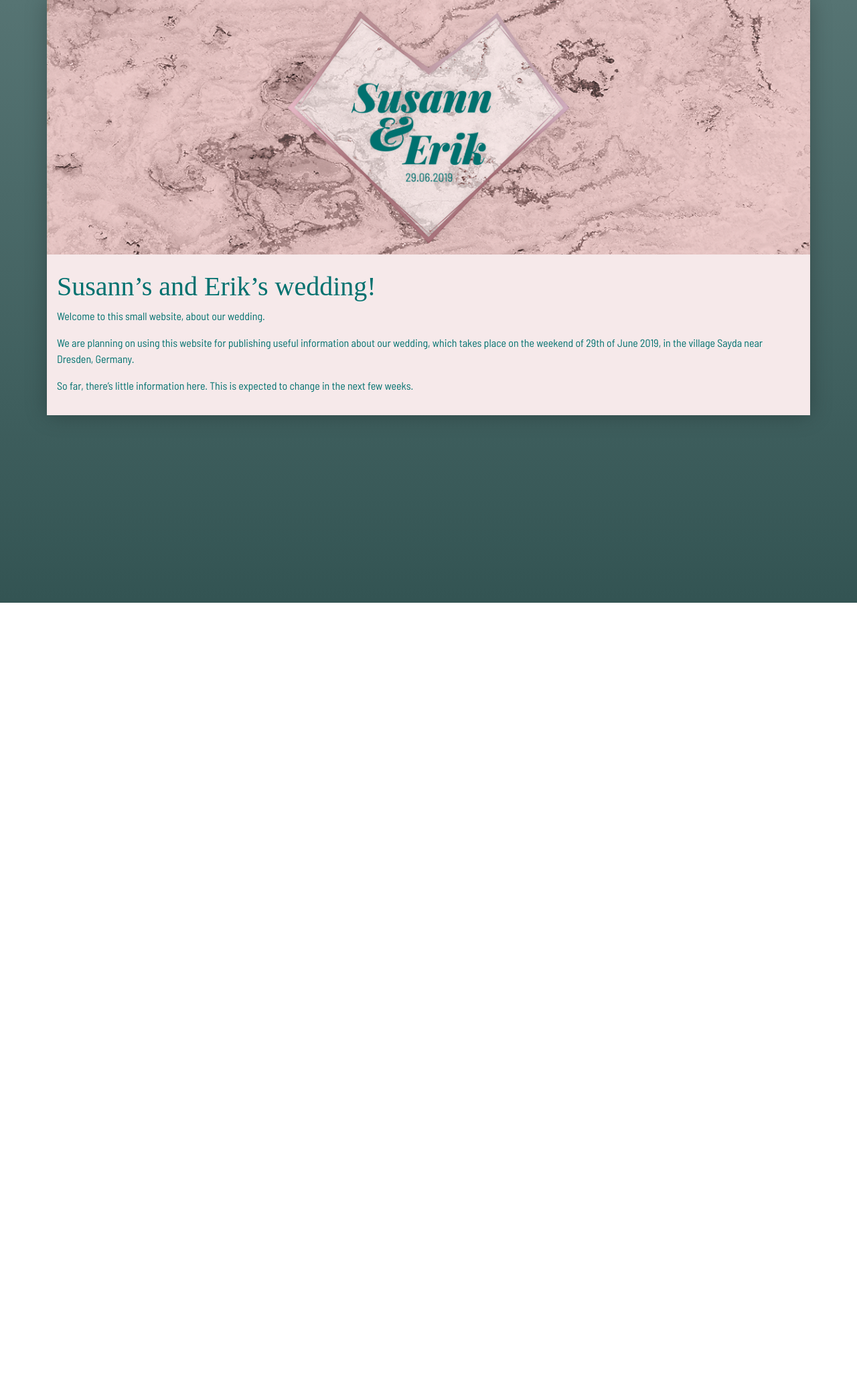
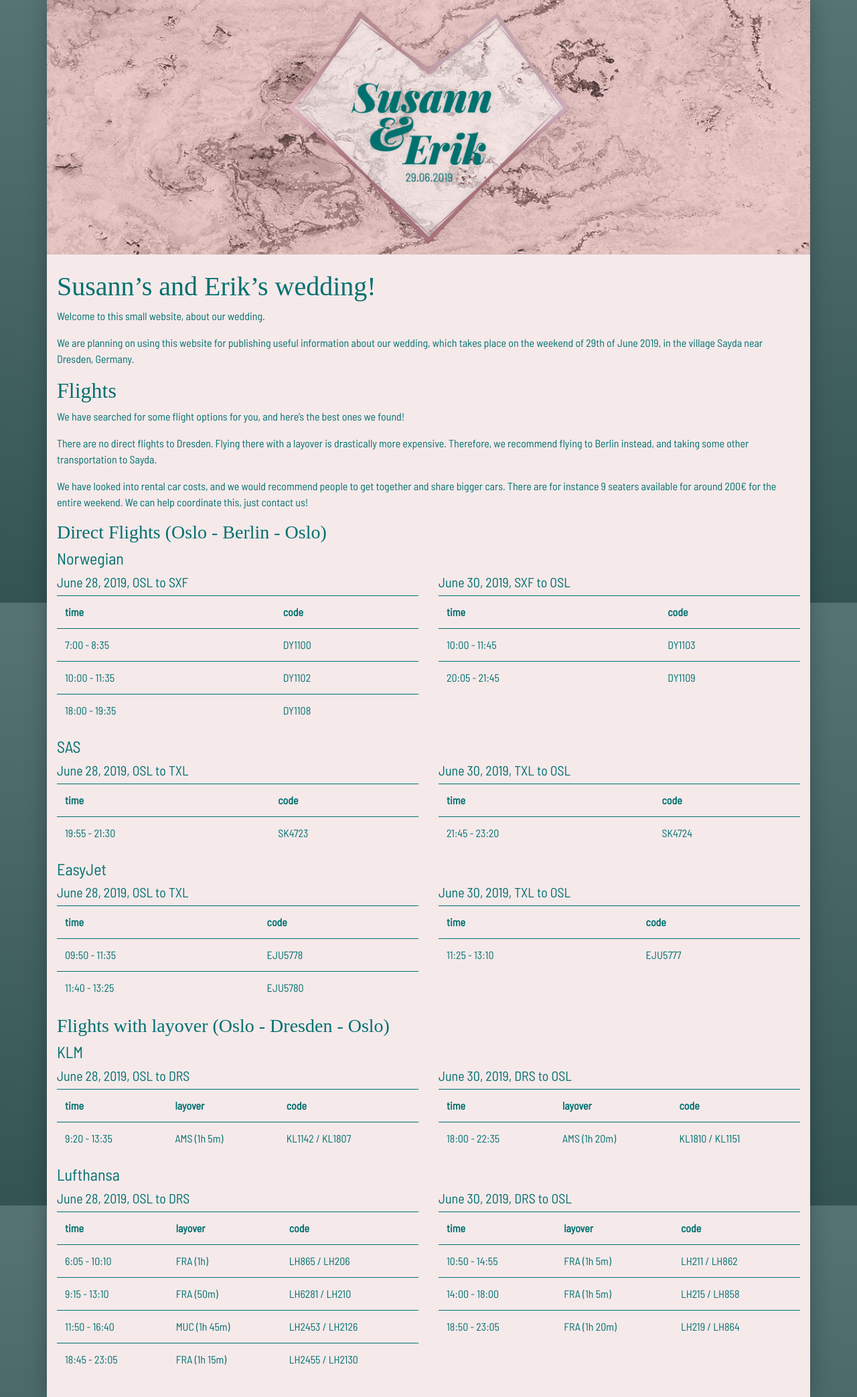
Before and after one commit to kusma/29-06-2019.com, a Jekyll site: the page built from index.md, in a window 1280 px wide. Shown: the whole page at 67% size. Built offline with Jekyll 4.4.1, drawn with Linux system fonts in a browser that asks for light colours; nearby versions of some CDN libraries; some web fonts are replaced; before the commit the page ends 900 px from its top, so only the background shows below that.

Commit message:
add flight information

```diff
--- /dev/null
+++ b/_data/direct_flights.yml
@@ -0,0 +1,70 @@
+- name: Norwegian
+  directions:
+  - date: 2019-06-28
+    from: OSL
+    to: SXF
+    options:
+    - departure-time: "7:00"
+      arrival-time: "8:35"
+      codes:
+      - DY1100
+    - departure-time: "10:00"
+      arrival-time: "11:35"
+      codes:
+      - DY1102
+    - departure-time: "18:00"
+      arrival-time: "19:35"
+      codes:
+      - DY1108
+  - date: 2019-06-30
+    from: SXF
+    to: OSL
+    options:
+    - departure-time: "10:00"
+      arrival-time: "11:45"
+      codes:
+      - DY1103
+    - departure-time: "20:05"
+      arrival-time: "21:45"
+      codes:
+      - DY1109
+- name: SAS
+  directions:
+  - date: 2019-06-28
+    from: OSL
+    to: TXL
+    options:
+    - departure-time: "19:55"
+      arrival-time: "21:30"
+      codes:
+      - SK4723
+  - date: 2019-06-30
+    from: TXL
+    to: OSL
+    options:
+    - departure-time: "21:45"
+      arrival-time: "23:20"
+      codes:
+      - SK4724
+- name: EasyJet
+  directions:
+  - date: 2019-06-28
+    from: OSL
+    to: TXL
+    options:
+    - departure-time: "09:50"
+      arrival-time: "11:35"
+      codes:
+      - EJU5778
+    - departure-time: "11:40"
+      arrival-time: "13:25"
+      codes:
+      - EJU5780
+  - date: 2019-06-30
+    from: TXL
+    to: OSL
+    options:
+    - departure-time: "11:25"
+      arrival-time: "13:10"
+      codes:
+      - EJU5777
--- /dev/null
+++ b/_data/layover_flights.yml
@@ -0,0 +1,83 @@
+- name: KLM
+  directions:
+  - date: 2019-06-28
+    from: OSL
+    to: DRS
+    options:
+    - departure-time: "9:20"
+      arrival-time: "13:35"
+      layover: AMS
+      layover-time: "1h 5m"
+      codes:
+      - KL1142
+      - KL1807
+  - date: 2019-06-30
+    from: DRS
+    to: OSL
+    options:
+    - departure-time: "18:00"
+      arrival-time: "22:35"
+      layover: AMS
+      layover-time: "1h 20m"
+      codes:
+      - KL1810
+      - KL1151
+- name: Lufthansa
+  directions:
+  - date: 2019-06-28
+    from: OSL
+    to: DRS
+    options:
+    - departure-time: "6:05"
+      arrival-time: "10:10"
+      layover: FRA
+      layover-time: "1h"
+      codes:
+      - LH865
+      - LH206
+    - departure-time: "9:15"
+      arrival-time: "13:10"
+      layover: FRA
+      layover-time: "50m"
+      codes:
+      - LH6281
+      - LH210
+    - departure-time: "11:50"
+      arrival-time: "16:40"
+      layover: MUC
+      layover-time: "1h 45m"
+      codes:
+      - LH2453
+      - LH2126
+    - departure-time: "18:45"
+      arrival-time: "23:05"
+      layover: FRA
+      layover-time: "1h 15m"
+      codes:
+      - LH2455
+      - LH2130
+  - date: 2019-06-30
+    from: DRS
+    to: OSL
+    options:
+    - departure-time: "10:50"
+      arrival-time: "14:55"
+      layover: FRA
+      layover-time: "1h 5m"
+      codes:
+      - LH211
+      - LH862
+    - departure-time: "14:00"
+      arrival-time: "18:00"
+      layover: FRA
+      layover-time: "1h 5m"
+      codes:
+      - LH215
+      - LH858
+    - departure-time: "18:50"
+      arrival-time: "23:05"
+      layover: FRA
+      layover-time: "1h 20m"
+      codes:
+      - LH219
+      - LH864
--- a/_includes/head.html
+++ b/_includes/head.html
@@ -22,6 +22,10 @@
       background: #f6e9ea;
       box-shadow: 0 0 30px 0 rgba(0,0,0,0.25);
     }
+    table, thead, tbody, th, td {
+      border-color: #00716f !important;
+      border-width: 1px !important;
+    }
   </style>
   <title>{{page.title}}></title>
 
--- a/index.md
+++ b/index.md
@@ -11,5 +11,96 @@ We are planning on using this website for publishing useful information about
 our wedding, which takes place on the weekend of 29th of June 2019, in the
 village Sayda near Dresden, Germany.
 
-So far, there's little information here. This is expected to change in the
-next few weeks.
+## Flights
+
+We have searched for some flight options for you, and here's the best ones we
+found!
+
+There are no direct flights to Dresden. Flying there with a layover is
+drastically more expensive. Therefore, we recommend flying to Berlin instead,
+and taking some other transportation to Sayda.
+
+We have looked into rental car costs, and we would recommend people to get
+together and share bigger cars. There are for instance 9 seaters available
+for around 200€ for the entire weekend. We can help coordinate this, just
+contact us!
+
+### Direct Flights (Oslo - Berlin - Oslo)
+
+{% for airline in site.data.direct_flights %}
+<h4>{{ airline.name }}</h4>
+
+<div class="row">
+
+{% for direction in airline.directions %}
+
+<div class="col-md-6">
+<h5>{{ direction.date | date: '%B %d, %Y' }}, {{ direction.from }} to {{ direction.to }} </h5>
+
+<table class="table">
+  <thead>
+    <tr>
+      <th scope="col">time</th>
+      <th scope="col">code</th>
+    </tr>
+  </thead>
+  <tbody>
+
+  {% for option in direction.options %}
+  <tr>
+    <td>{{ option.departure-time }} - {{ option.arrival-time }}</td>
+    <td>{{ option.codes | join: ' / ' }}</td>
+  </tr>
+  {% endfor %}
+
+  </tbody>
+</table>
+
+</div>
+
+{% endfor %}
+
+</div>
+
+{% endfor %}
+
+### Flights with layover (Oslo - Dresden - Oslo)
+
+{% for airline in site.data.layover_flights %}
+<h4>{{ airline.name }}</h4>
+
+<div class="row">
+
+{% for direction in airline.directions %}
+
+<div class="col-md-6">
+<h5>{{ direction.date | date: '%B %d, %Y' }}, {{ direction.from }} to {{ direction.to }} </h5>
+
+<table class="table">
+  <thead>
+    <tr>
+      <th scope="col">time</th>
+      <th scope="col">layover</th>
+      <th scope="col">code</th>
+    </tr>
+  </thead>
+  <tbody>
+
+  {% for option in direction.options %}
+  <tr>
+    <td>{{ option.departure-time }} - {{ option.arrival-time }}</td>
+    <td>{{ option.layover }} ({{ option.layover-time }})</td>
+    <td>{{ option.codes | join: ' / ' }}</td>
+  </tr>
+  {% endfor %}
+
+  </tbody>
+</table>
+
+</div>
+
+{% endfor %}
+
+</div>
+
+{% endfor %}
```
